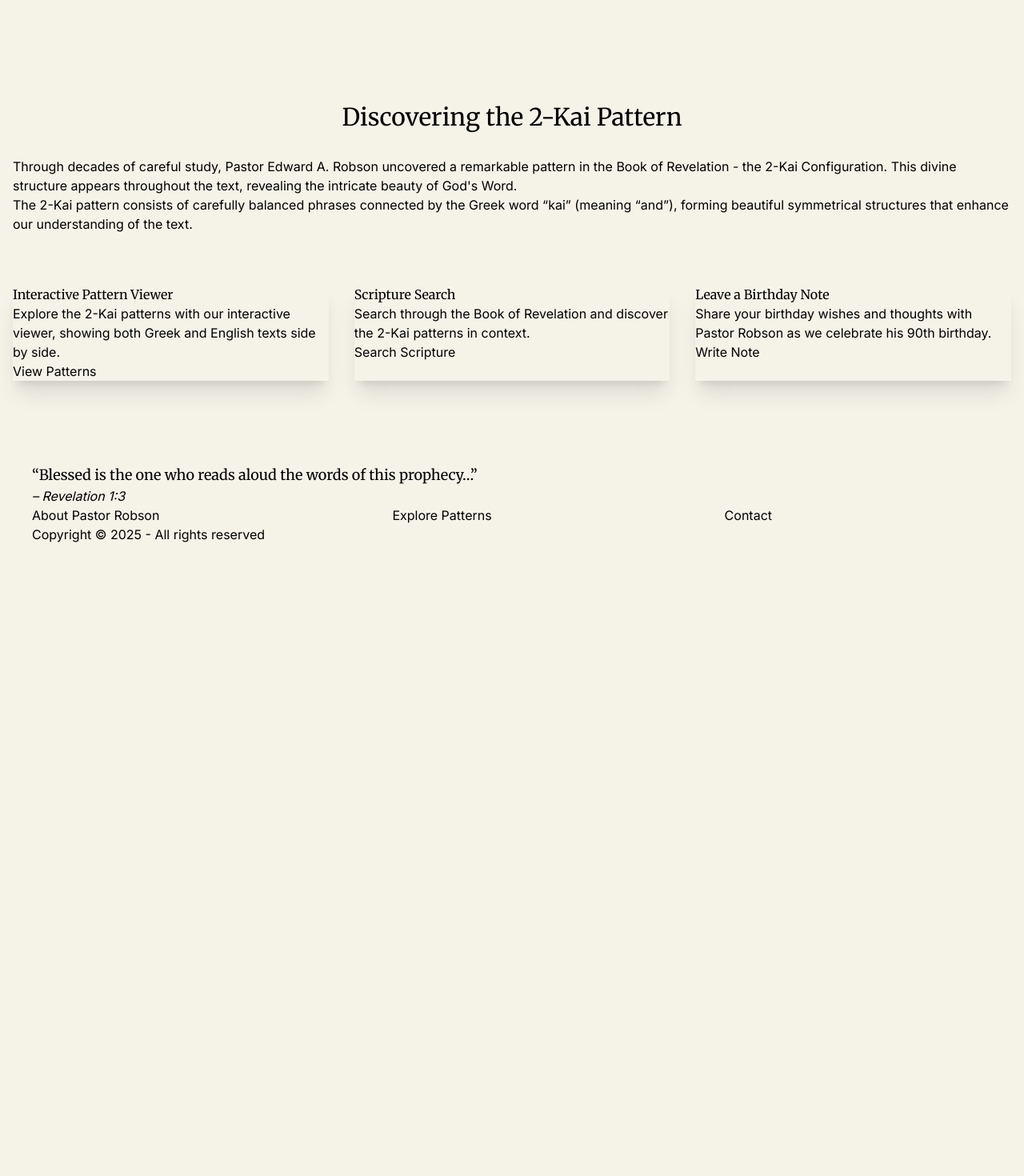
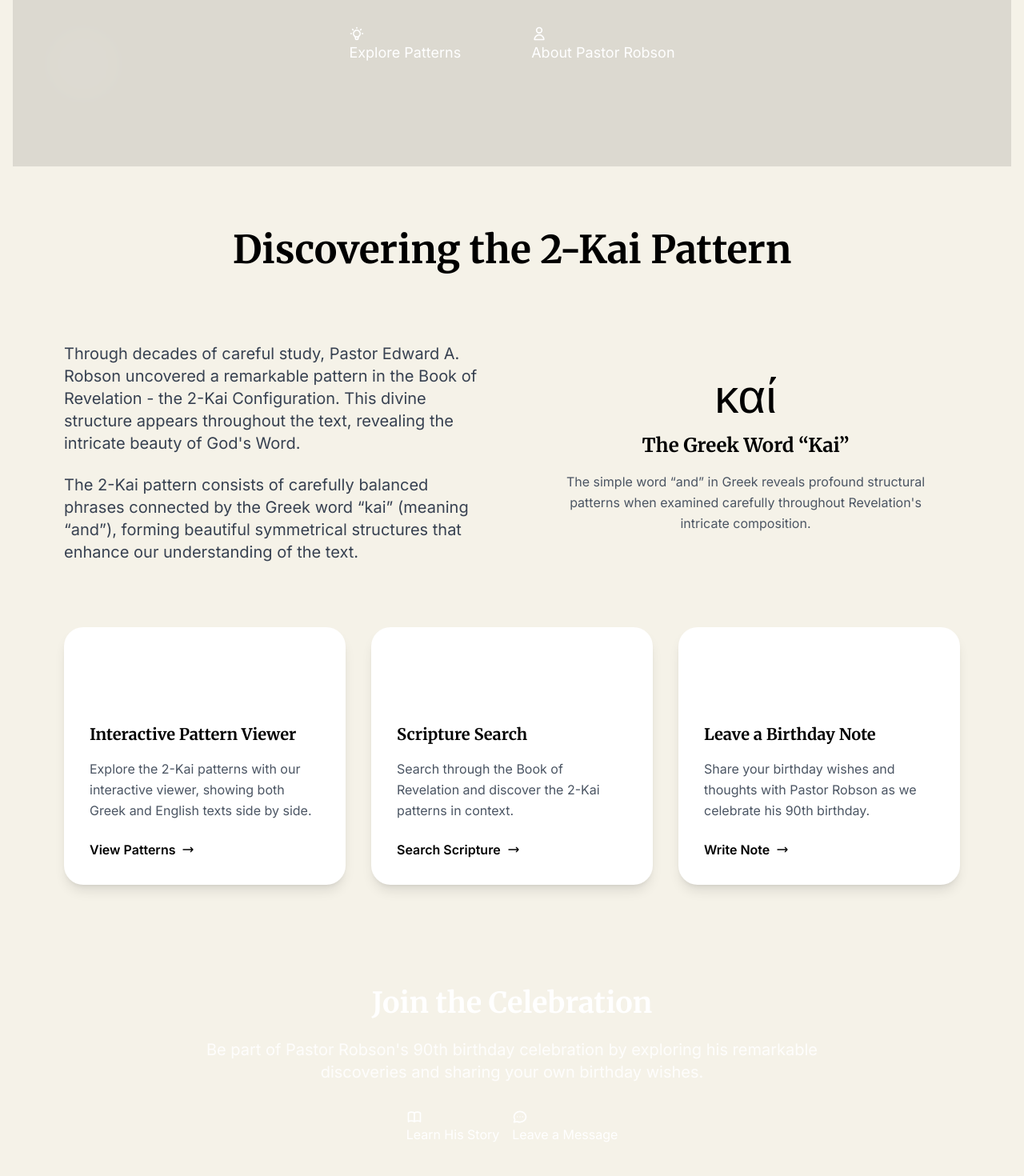
Before and after one commit to kk99807/two-kai, a Next.js app: page / in a window 1280 px wide. Shown: the part 800-2270 px from the top of the page at 80% size. Before the commit the page ends 1520 px from the top, so only its background shows below. Built offline with nearby package versions, Linux system fonts and the light colour scheme.

Commit message:
feat: style Home page

```diff
--- a/src/app/page.tsx
+++ b/src/app/page.tsx
@@ -2,69 +2,163 @@ export default function Home() {
   return (
     <div className="min-h-screen">
       {/* Hero Section */}
-      <section className="hero min-h-[70vh] bg-primary text-primary-content rounded-lg mb-16">
-        <div className="hero-content text-center">
-          <div className="max-w-3xl">
-            <h1 className="text-5xl font-bold font-serif mb-8">The Beauty of the Book of Revelation</h1>
-            <p className="text-xl mb-8">
+      <div className="relative bg-gradient-to-br from-primary via-primary-focus to-secondary text-white overflow-hidden">
+        <div className="absolute inset-0 bg-black/10"></div>
+        {/* Decorative elements */}
+        <div className="absolute top-10 right-10 w-32 h-32 bg-white/10 rounded-full blur-xl"></div>
+        <div className="absolute bottom-20 left-10 w-24 h-24 bg-white/5 rounded-full blur-lg"></div>
+
+        <div className="relative max-w-7xl mx-auto px-4 py-20 lg:py-32">
+          <div className="text-center max-w-5xl mx-auto">
+            <div className="inline-flex items-center justify-center w-20 h-20 bg-white/20 rounded-full mb-8">
+              <svg className="w-10 h-10 text-white" fill="none" stroke="currentColor" viewBox="0 0 24 24">
+                <path strokeLinecap="round" strokeLinejoin="round" strokeWidth={2} d="M12 6.253v13m0-13C10.832 5.477 9.246 5 7.5 5S4.168 5.477 3 6.253v13C4.168 18.477 5.754 18 7.5 18s3.332.477 4.5 1.253m0-13C13.168 5.477 14.754 5 16.5 5c1.746 0 3.332.477 4.5 1.253v13C19.832 18.477 18.246 18 16.5 18c-1.746 0-3.332.477-4.5 1.253" />
+              </svg>
+            </div>
+            <h1 className="text-5xl lg:text-7xl font-serif font-bold mb-8 leading-tight">
+              The Beauty of the Book of Revelation
+            </h1>
+            <p className="text-xl lg:text-2xl mb-12 opacity-90 leading-relaxed max-w-4xl mx-auto">
               Celebrating Pastor Edward A. Robson&apos;s 90th birthday and his groundbreaking research
               into the 2-Kai patterns in the Book of Revelation.
             </p>
-            <div className="flex gap-4 justify-center">
-              <a href="/patterns" className="btn btn-secondary">Explore Patterns</a>
-              <a href="/about" className="btn btn-outline">About Pastor Robson</a>
+            <div className="flex flex-col sm:flex-row gap-6 justify-center">
+              <a href="/patterns" className="btn btn-secondary btn-lg text-lg px-8">
+                <svg className="w-5 h-5 mr-2" fill="none" stroke="currentColor" viewBox="0 0 24 24">
+                  <path strokeLinecap="round" strokeLinejoin="round" strokeWidth={2} d="M9.663 17h4.673M12 3v1m6.364 1.636l-.707.707M21 12h-1M4 12H3m3.343-5.657l-.707-.707m2.828 9.9a5 5 0 117.072 0l-.548.547A3.374 3.374 0 0014 18.469V19a2 2 0 11-4 0v-.531c0-.895-.356-1.754-.988-2.386l-.548-.547z" />
+                </svg>
+                Explore Patterns
+              </a>
+              <a href="/about" className="btn btn-outline btn-lg text-lg px-8 border-white text-white hover:bg-white hover:text-primary">
+                <svg className="w-5 h-5 mr-2" fill="none" stroke="currentColor" viewBox="0 0 24 24">
+                  <path strokeLinecap="round" strokeLinejoin="round" strokeWidth={2} d="M16 7a4 4 0 11-8 0 4 4 0 018 0zM12 14a7 7 0 00-7 7h14a7 7 0 00-7-7z" />
+                </svg>
+                About Pastor Robson
+              </a>
             </div>
           </div>
         </div>
-      </section>
+      </div>
 
       {/* Introduction Section */}
-      <section className="prose prose-lg mx-auto mb-16">
-        <h2 className="text-3xl font-serif text-center mb-8">Discovering the 2-Kai Pattern</h2>
-        <p>
+      <div className="max-w-6xl mx-auto px-4 py-20">
+        <div className="text-center mb-16">
+          <h2 className="text-4xl lg:text-5xl font-serif font-bold text-primary mb-6">
+            Discovering the 2-Kai Pattern
+          </h2>
+          <div className="w-24 h-1 bg-primary mx-auto rounded-full mb-8"></div>
+        </div>
+
+        <div className="grid lg:grid-cols-2 gap-12 items-center mb-20">
+          <div className="space-y-6">
+            <p className="text-lg lg:text-xl leading-relaxed text-gray-700">
               Through decades of careful study, Pastor Edward A. Robson uncovered a remarkable pattern
               in the Book of Revelation - the 2-Kai Configuration. This divine structure appears
               throughout the text, revealing the intricate beauty of God&apos;s Word.
             </p>
-        <p>
+            <p className="text-lg lg:text-xl leading-relaxed text-gray-700">
               The 2-Kai pattern consists of carefully balanced phrases connected by the Greek word
               &ldquo;kai&rdquo; (meaning &ldquo;and&rdquo;), forming beautiful symmetrical structures that enhance our
               understanding of the text.
             </p>
-      </section>
-
-      {/* Features Grid */}
-      <section className="grid md:grid-cols-2 lg:grid-cols-3 gap-8 mb-16">
-        <div className="card bg-base-100 shadow-xl">
-          <div className="card-body">
-            <h3 className="card-title font-serif">Interactive Pattern Viewer</h3>
-            <p>Explore the 2-Kai patterns with our interactive viewer, showing both Greek and English texts side by side.</p>
-            <div className="card-actions justify-end">
-              <a href="/patterns" className="btn btn-primary btn-sm">View Patterns</a>
+          </div>
+          <div className="bg-gradient-to-br from-primary/10 to-secondary/10 rounded-3xl p-8">
+            <div className="text-center">
+              <div className="text-6xl font-serif text-primary mb-4">καί</div>
+              <h3 className="text-2xl font-serif font-bold text-primary mb-4">The Greek Word &ldquo;Kai&rdquo;</h3>
+              <p className="text-gray-600 leading-relaxed">
+                The simple word &ldquo;and&rdquo; in Greek reveals profound structural patterns when examined
+                carefully throughout Revelation&apos;s intricate composition.
+              </p>
             </div>
           </div>
         </div>
 
-        <div className="card bg-base-100 shadow-xl">
-          <div className="card-body">
-            <h3 className="card-title font-serif">Scripture Search</h3>
-            <p>Search through the Book of Revelation and discover the 2-Kai patterns in context.</p>
-            <div className="card-actions justify-end">
-              <a href="/scripture" className="btn btn-primary btn-sm">Search Scripture</a>
+        {/* Features Grid */}
+        <div className="grid md:grid-cols-2 lg:grid-cols-3 gap-8">
+          <div className="bg-white rounded-3xl shadow-lg hover:shadow-2xl transition-all duration-300 p-8 group">
+            <div className="w-16 h-16 bg-primary rounded-2xl flex items-center justify-center mb-6 group-hover:scale-110 transition-transform">
+              <svg className="w-8 h-8 text-white" fill="none" stroke="currentColor" viewBox="0 0 24 24">
+                <path strokeLinecap="round" strokeLinejoin="round" strokeWidth={2} d="M15 12a3 3 0 11-6 0 3 3 0 016 0z" />
+                <path strokeLinecap="round" strokeLinejoin="round" strokeWidth={2} d="M2.458 12C3.732 7.943 7.523 5 12 5c4.478 0 8.268 2.943 9.542 7-1.274 4.057-5.064 7-9.542 7-4.477 0-8.268-2.943-9.542-7z" />
+              </svg>
+            </div>
+            <h3 className="text-xl font-serif font-bold text-primary mb-4">Interactive Pattern Viewer</h3>
+            <p className="text-gray-600 leading-relaxed mb-6">
+              Explore the 2-Kai patterns with our interactive viewer, showing both Greek and English texts side by side.
+            </p>
+            <a href="/patterns" className="inline-flex items-center text-primary font-semibold hover:text-primary-focus transition-colors group-hover:translate-x-1">
+              View Patterns
+              <svg className="w-4 h-4 ml-2 transition-transform" fill="none" stroke="currentColor" viewBox="0 0 24 24">
+                <path strokeLinecap="round" strokeLinejoin="round" strokeWidth={2} d="M17 8l4 4m0 0l-4 4m4-4H3" />
+              </svg>
+            </a>
+          </div>
+
+          <div className="bg-white rounded-3xl shadow-lg hover:shadow-2xl transition-all duration-300 p-8 group">
+            <div className="w-16 h-16 bg-secondary rounded-2xl flex items-center justify-center mb-6 group-hover:scale-110 transition-transform">
+              <svg className="w-8 h-8 text-white" fill="none" stroke="currentColor" viewBox="0 0 24 24">
+                <path strokeLinecap="round" strokeLinejoin="round" strokeWidth={2} d="M21 21l-6-6m2-5a7 7 0 11-14 0 7 7 0 0114 0z" />
+              </svg>
+            </div>
+            <h3 className="text-xl font-serif font-bold text-secondary mb-4">Scripture Search</h3>
+            <p className="text-gray-600 leading-relaxed mb-6">
+              Search through the Book of Revelation and discover the 2-Kai patterns in context.
+            </p>
+            <a href="/scripture" className="inline-flex items-center text-secondary font-semibold hover:text-secondary-focus transition-colors group-hover:translate-x-1">
+              Search Scripture
+              <svg className="w-4 h-4 ml-2 transition-transform" fill="none" stroke="currentColor" viewBox="0 0 24 24">
+                <path strokeLinecap="round" strokeLinejoin="round" strokeWidth={2} d="M17 8l4 4m0 0l-4 4m4-4H3" />
+              </svg>
+            </a>
+          </div>
+
+          <div className="bg-white rounded-3xl shadow-lg hover:shadow-2xl transition-all duration-300 p-8 group md:col-span-2 lg:col-span-1">
+            <div className="w-16 h-16 bg-accent rounded-2xl flex items-center justify-center mb-6 group-hover:scale-110 transition-transform">
+              <svg className="w-8 h-8 text-white" fill="none" stroke="currentColor" viewBox="0 0 24 24">
+                <path strokeLinecap="round" strokeLinejoin="round" strokeWidth={2} d="M4.318 6.318a4.5 4.5 0 000 6.364L12 20.364l7.682-7.682a4.5 4.5 0 00-6.364-6.364L12 7.636l-1.318-1.318a4.5 4.5 0 00-6.364 0z" />
+              </svg>
+            </div>
+            <h3 className="text-xl font-serif font-bold text-accent mb-4">Leave a Birthday Note</h3>
+            <p className="text-gray-600 leading-relaxed mb-6">
+              Share your birthday wishes and thoughts with Pastor Robson as we celebrate his 90th birthday.
+            </p>
+            <a href="/contact" className="inline-flex items-center text-accent font-semibold hover:text-accent-focus transition-colors group-hover:translate-x-1">
+              Write Note
+              <svg className="w-4 h-4 ml-2 transition-transform" fill="none" stroke="currentColor" viewBox="0 0 24 24">
+                <path strokeLinecap="round" strokeLinejoin="round" strokeWidth={2} d="M17 8l4 4m0 0l-4 4m4-4H3" />
+              </svg>
+            </a>
+          </div>
+        </div>
+
+        {/* Call to Action Section */}
+        <div className="mt-20 bg-gradient-to-r from-primary to-secondary text-white rounded-3xl p-12 text-center">
+          <div className="max-w-3xl mx-auto">
+            <h2 className="text-3xl lg:text-4xl font-serif font-bold mb-6">
+              Join the Celebration
+            </h2>
+            <p className="text-lg lg:text-xl mb-8 opacity-90 leading-relaxed">
+              Be part of Pastor Robson&apos;s 90th birthday celebration by exploring his remarkable
+              discoveries and sharing your own birthday wishes.
+            </p>
+            <div className="flex flex-col sm:flex-row gap-4 justify-center">
+              <a href="/about" className="btn btn-white text-primary btn-lg">
+                <svg className="w-5 h-5 mr-2" fill="none" stroke="currentColor" viewBox="0 0 24 24">
+                  <path strokeLinecap="round" strokeLinejoin="round" strokeWidth={2} d="M12 6.253v13m0-13C10.832 5.477 9.246 5 7.5 5S4.168 5.477 3 6.253v13C4.168 18.477 5.754 18 7.5 18s3.332.477 4.5 1.253m0-13C13.168 5.477 14.754 5 16.5 5c1.746 0 3.332.477 4.5 1.253v13C19.832 18.477 18.246 18 16.5 18c-1.746 0-3.332.477-4.5 1.253" />
+                </svg>
+                Learn His Story
+              </a>
+              <a href="/contact" className="btn btn-outline border-white text-white hover:bg-white hover:text-primary btn-lg">
+                <svg className="w-5 h-5 mr-2" fill="none" stroke="currentColor" viewBox="0 0 24 24">
+                  <path strokeLinecap="round" strokeLinejoin="round" strokeWidth={2} d="M8 12h.01M12 12h.01M16 12h.01M21 12c0 4.418-4.03 8-9 8a9.863 9.863 0 01-4.255-.949L3 20l1.395-3.72C3.512 15.042 3 13.574 3 12c0-4.418 4.03-8 9-8s9 3.582 9 8z" />
+                </svg>
+                Leave a Message
+              </a>
             </div>
           </div>
         </div>
-
-        <div className="card bg-base-100 shadow-xl">
-          <div className="card-body">
-            <h3 className="card-title font-serif">Leave a Birthday Note</h3>
-            <p>Share your birthday wishes and thoughts with Pastor Robson as we celebrate his 90th birthday.</p>
-            <div className="card-actions justify-end">
-              <a href="/contact" className="btn btn-primary btn-sm">Write Note</a>
       </div>
     </div>
-        </div>
-      </section>
-    </div>
-  )
+  );
 }
```
Lines whose indentation alone changed are shown as unchanged.
